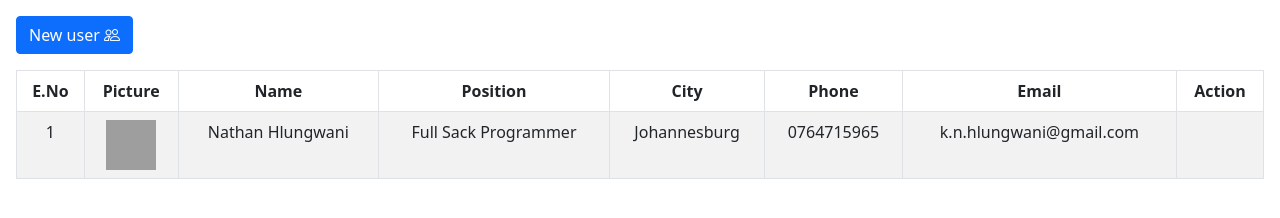
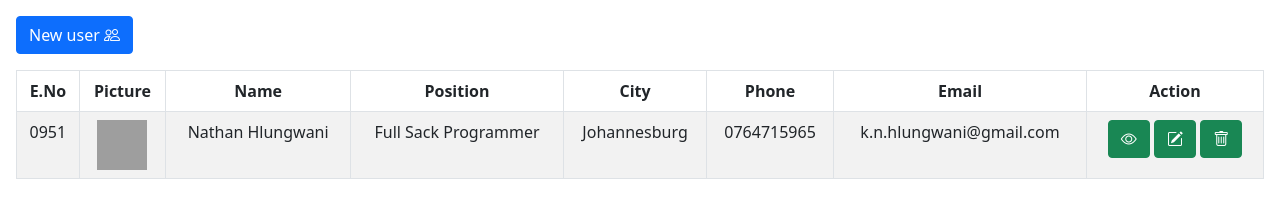
Before and after one commit to Nathandiv/sprint_project, a plain HTML site: page index.html in a window 1280 px wide. Drawn offline with nearby package versions, Linux system fonts and the light colour scheme; grey boxes are pictures that could not be loaded.

Commit message:
added buttons for view delete and edited

```diff
--- a/index.html
+++ b/index.html
@@ -42,7 +42,7 @@
 
                 <tbody id="data">
                     <tr>
-                        <td>1</td>
+                        <td>0951</td>
                         <td><img src="https://yt3.ggpht.com/yti/ANjgQV9o3bgbf8mbUYpgcLyi-c1xy_tfR_eCgkXSvbixGel9Z3g=s108-c-k-c0x00ffffff-no-rj" width="50" height="50"></td>
                         <td>Nathan Hlungwani</td>
                         <td>Full Sack Programmer</td>
@@ -50,6 +50,21 @@
                         <td>0764715965</td>
                         <td>k.n.hlungwani@gmail.com</td>
                         <td>
+
+                            <button class="btn btn-success">
+                                <i class="bi bi-eye"></i>
+                            </button>
+
+                            <button class="btn btn-success">
+                                <i class="bi bi-pencil-square"></i>
+                            </button>
+
+                            <button class="btn btn-success">
+                                <i class="bi bi-trash"></i>
+                            </button>
+
+
+                        </td>
 
 
 
```
